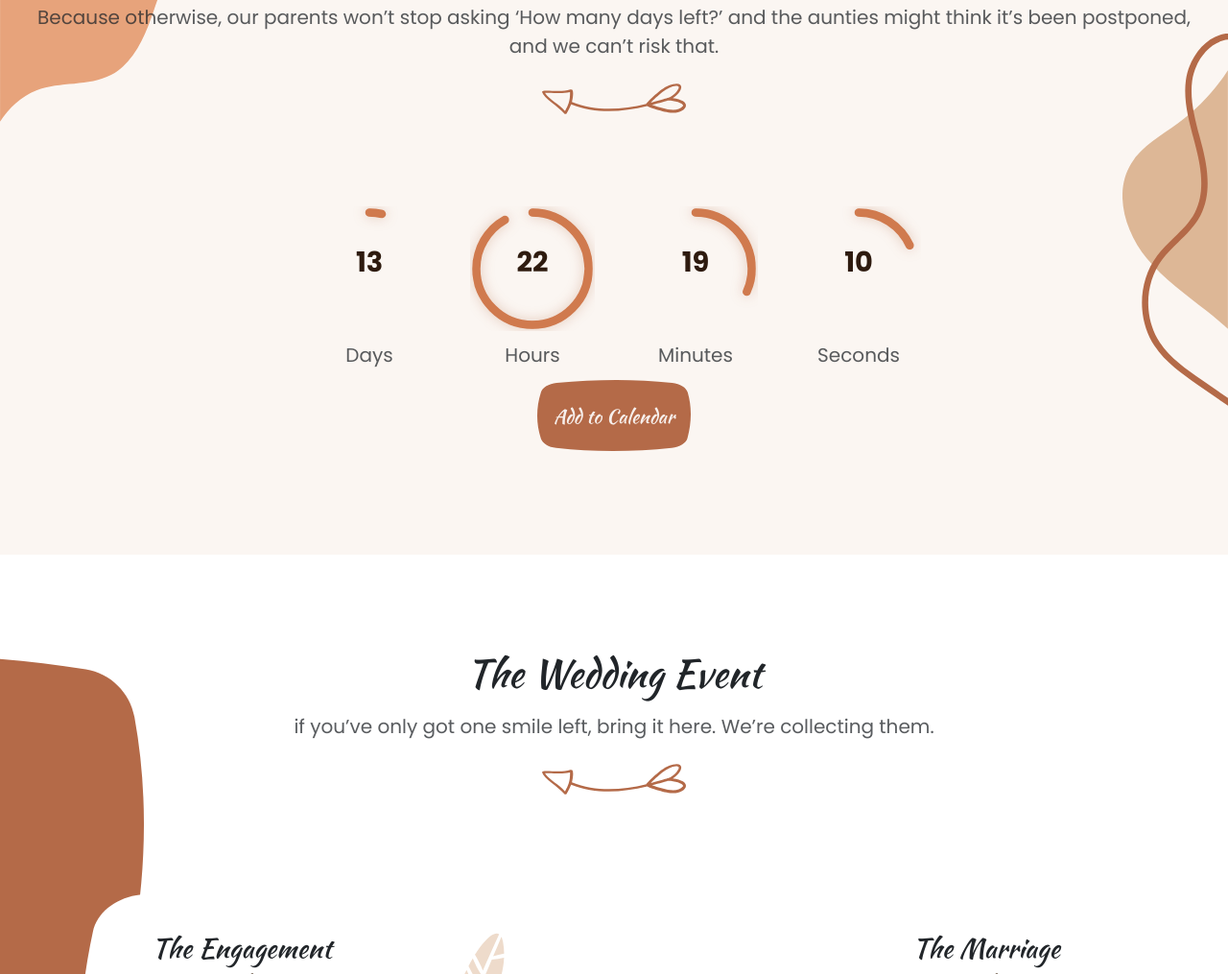
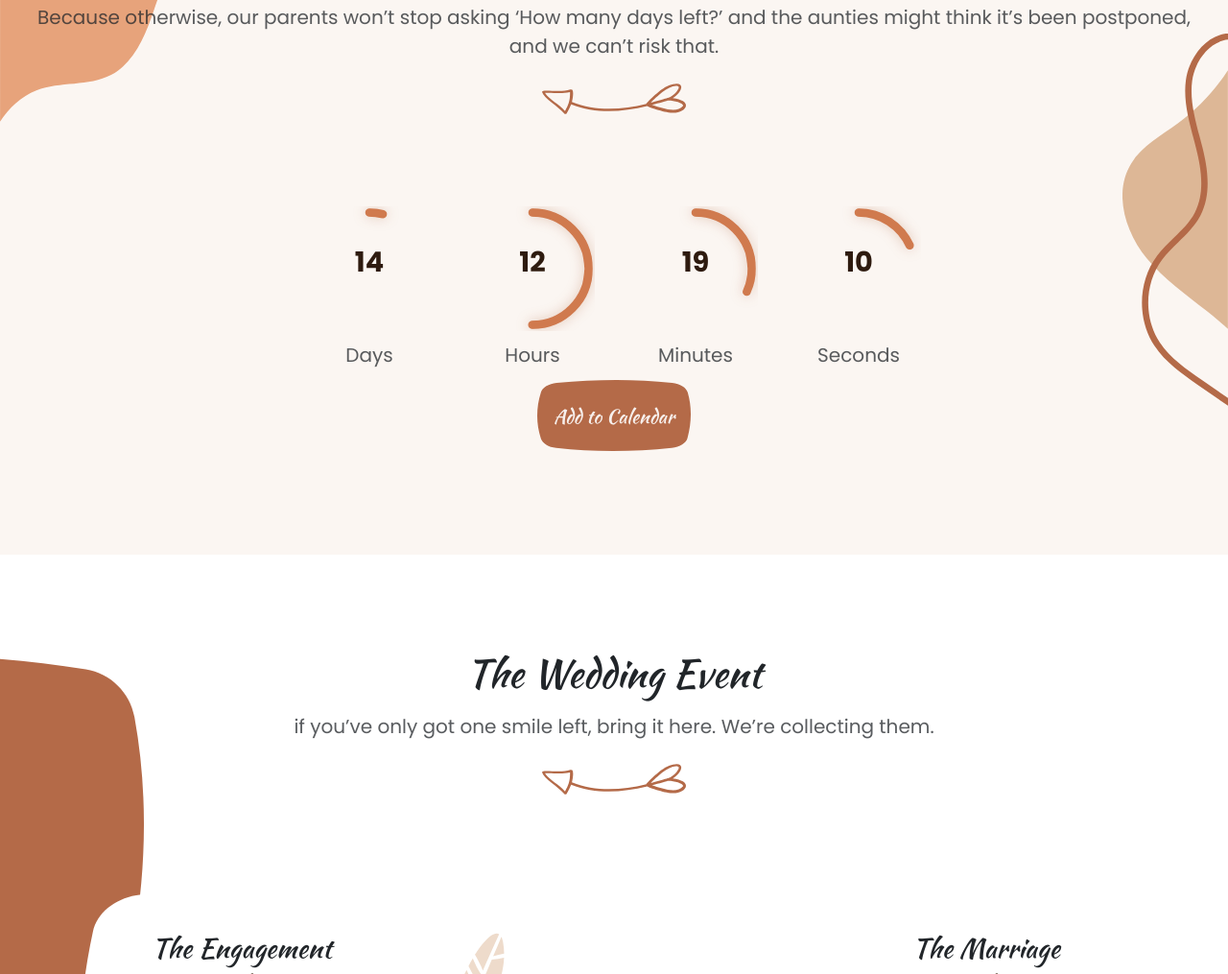
Before and after one commit to virusknock/rs2016pc, a plain HTML site: page index.html in a window 1280 px wide. Shown: the part 1710-2725 px from the top of the page at 96% size. Drawn offline with Linux system fonts and the light colour scheme.

Commit message:
Countdown to reception

```diff
--- a/index.html
+++ b/index.html
@@ -540,7 +540,7 @@ One thing led to another. Now there’s a wedding website.</p>
     <!-- Required JS files -->
     <script src="js/script.min.js"></script>
   <script>
-  const weddingDate = new Date("Nov 29, 2026 07:00:00").getTime();
+  const weddingDate = new Date("Nov 29, 2026 21:00:00").getTime();
 
   const circles = document.querySelectorAll(".countdown-ring circle");
   const circumference = 2 * Math.PI * 54;
```
